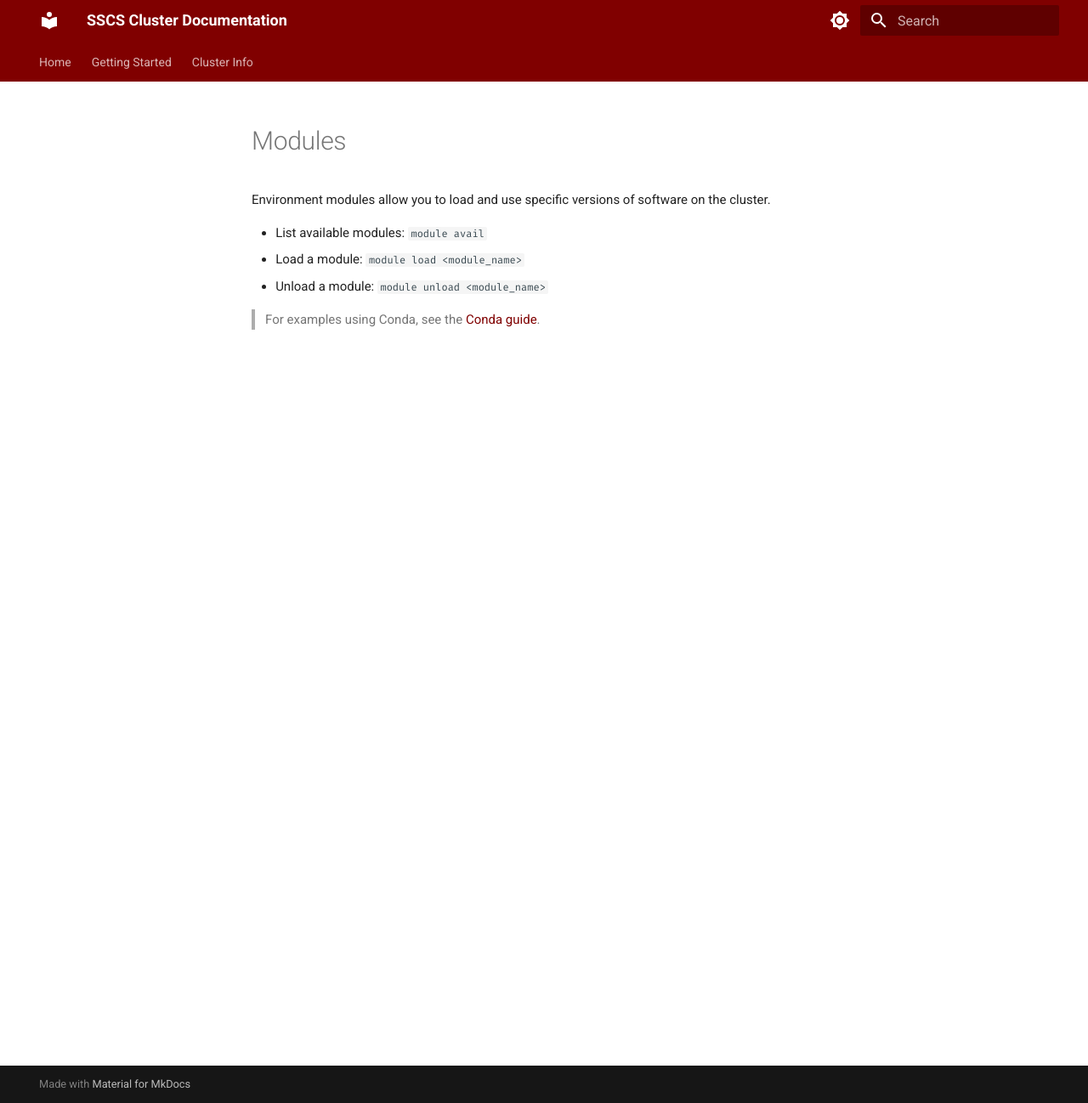
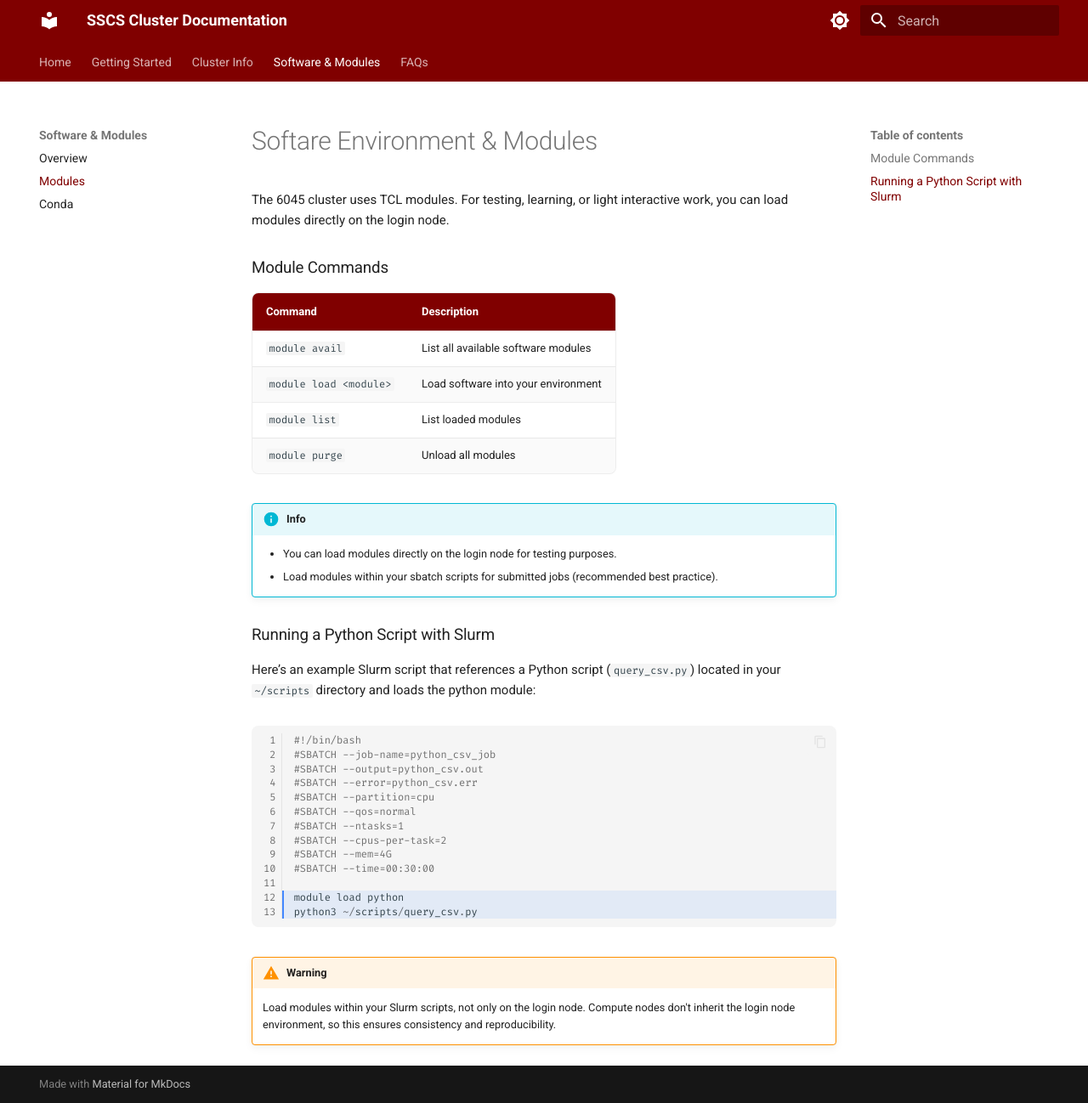
Before and after one commit to uchicago-ssd-sscs/hpc-docs, an MkDocs documentation site: the page built from docs/software/modules.md, in a window 1280 px wide and 1298 px high. Shown: the whole window at 85% size. Built offline with MkDocs 1.6.1 and Material for MkDocs 9.7.7, drawn with Linux system fonts in a browser that asks for light colours.

Commit message:
Added Software & Modules Section

````diff
--- a/docs/software/modules.md
+++ b/docs/software/modules.md
@@ -1,9 +1,41 @@
-# Modules
+# Softare Environment & Modules
 
-Environment modules allow you to load and use specific versions of software on the cluster.
+The 6045 cluster uses TCL modules. For testing, learning, or light interactive work, you can load modules directly on the login node.
 
-- List available modules: `module avail`
-- Load a module: `module load <module_name>`
-- Unload a module: `module unload <module_name>`
+### Module Commands
 
-> For examples using Conda, see the [Conda guide](conda.md).
+| Command     | Description                          |
+| ----------- | ------------------------------------ |
+| `module avail`       | List all available software modules  |
+| `module load <module>`       | Load software into your environment |
+| `module list`    | List loaded modules |
+| `module purge`   | Unload all modules |
+
+!!! info
+
+    - You can load modules directly on the login node for testing purposes.
+    - Load modules within your sbatch scripts for submitted jobs (recommended best practice).
+
+### Running a Python Script with Slurm
+
+Here’s an example Slurm script that references a Python script (`query_csv.py`) located in your `~/scripts` directory and loads the python module:
+
+```python hl_lines="12 13"
+#!/bin/bash
+#SBATCH --job-name=python_csv_job
+#SBATCH --output=python_csv.out
+#SBATCH --error=python_csv.err
+#SBATCH --partition=cpu
+#SBATCH --qos=normal
+#SBATCH --ntasks=1
+#SBATCH --cpus-per-task=2
+#SBATCH --mem=4G
+#SBATCH --time=00:30:00
+
+module load python
+python3 ~/scripts/query_csv.py
+```
+
+!!! warning
+
+    Load modules within your Slurm scripts, not only on the login node. Compute nodes don't inherit the login node environment, so this ensures consistency and reproducibility.
--- a/mkdocs.yml
+++ b/mkdocs.yml
@@ -13,12 +13,11 @@ nav:
 # - Running Jobs:
 #   - Overview: 'jobs/slurm.md'
 #   - Creating First Sbatch Script: 'jobs/creating-your-first-sbatch-scripts.md'
-# - Software & Modules:
-#   - Overview: 'software/overview.md'
-#   - Software Environment & Modules: 'software/software-environment-and-modules.md'
-#   - Modules: 'software/modules.md'
-#   - Conda: 'software/conda.md'
-# - FAQs: 'frequently-asked-questions.md'
+- Software & Modules:
+  - Overview: 'software/overview.md'
+  - Modules: 'software/modules.md'
+  - Conda: 'software/conda.md'
+- FAQs: 'frequently-asked-questions.md'
 # - Connecting: 'connecting/connecting.md'
 # - Globus: 'globus/globus.md'
 # - Slurm: 'slurm/slurm.md'
````
Also changed, not shown: docs/getting-started/cluster-hardware-and-partitions.md (deleted, +0 -17 lines), docs/getting-started/software-environment-and-modules.md (deleted, +0 -41 lines), docs/jobs/creating-your-first-sbatch-scripts.md (renamed from docs/getting-started/creating-your-first-sbatch-scripts.md, +1 -1 lines), docs/partitions/partitions.md (deleted, +0 -3 lines), docs/software/overview.md (+3 -1 lines), docs/jobs/slurm.md (renamed from docs/slurm/slurm.md).
